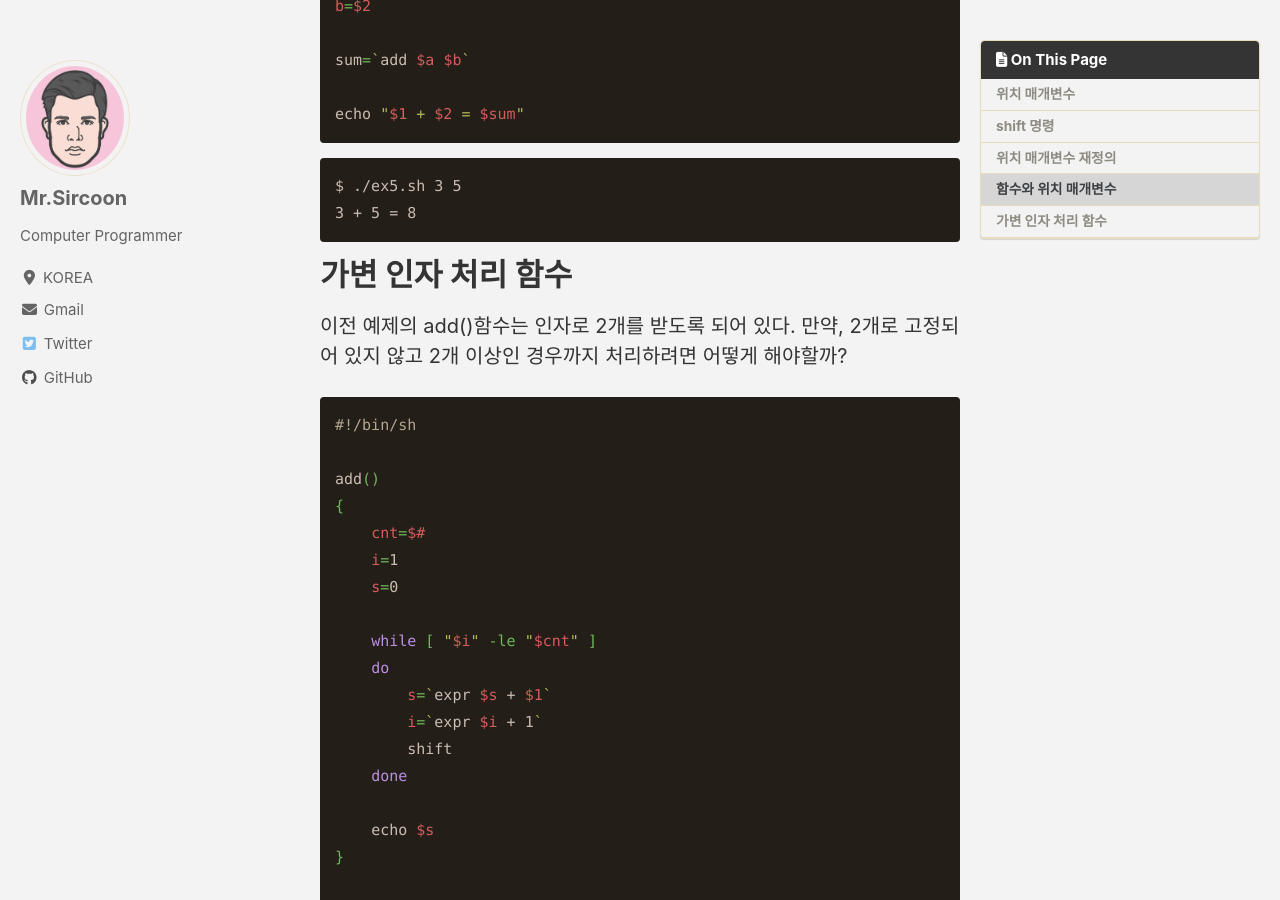
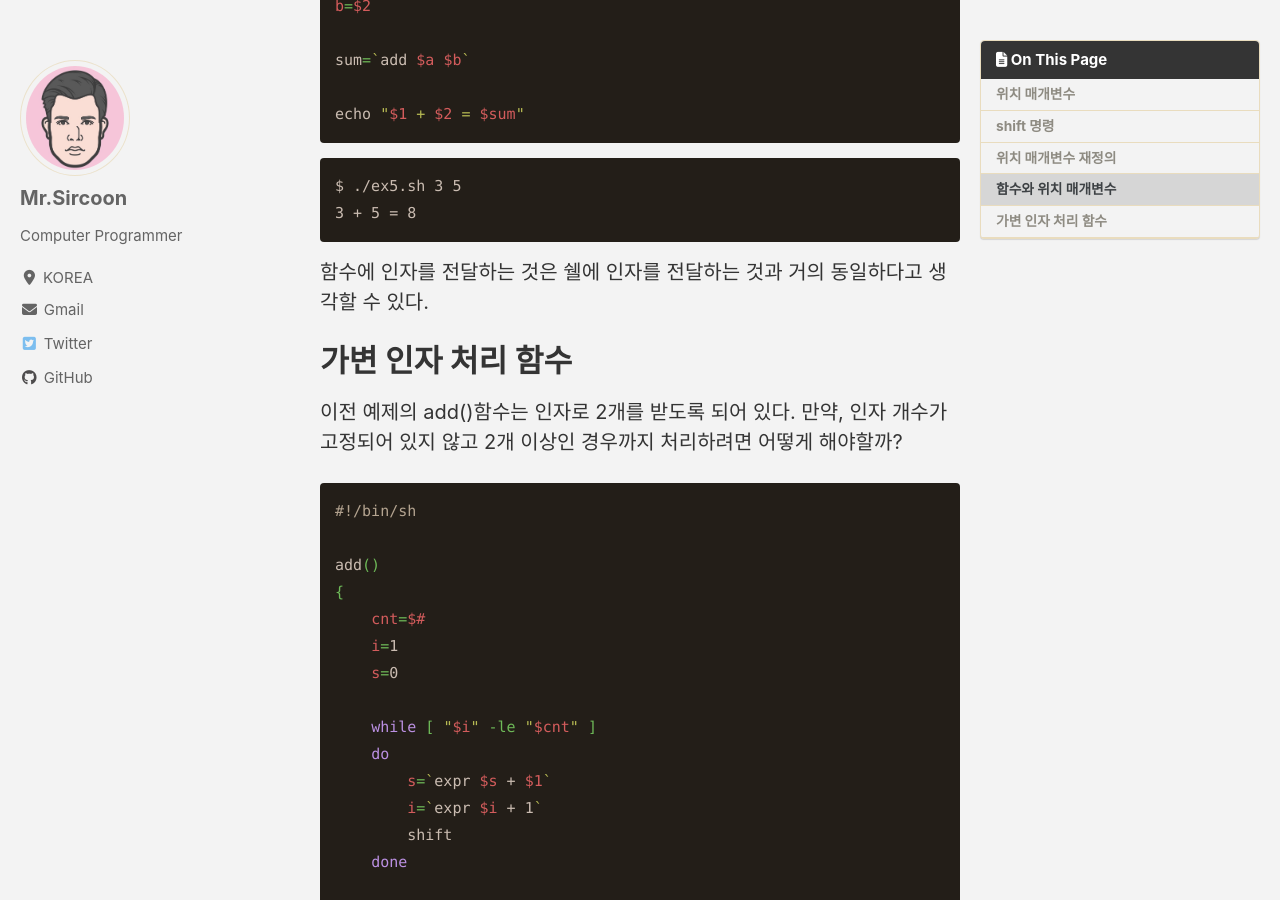
Before and after one commit to mrsoulware/mrsoulware.github.io, a Jekyll site: the page built from _posts/2020/2020-04-25-bourne-sh-array.md, in a window 1280 px wide and 900 px high, scrolled down 4009 px. Built offline with Jekyll 4.4.1, drawn with Linux system fonts in a browser that asks for light colours; cached includes are drawn as plain includes; nearby versions of some CDN libraries.

Commit message:
update post

````diff
--- a/_posts/2020/2020-04-25-bourne-sh-array.md
+++ b/_posts/2020/2020-04-25-bourne-sh-array.md
@@ -163,10 +163,12 @@ $ ./ex5.sh 3 5
 3 + 5 = 8
 ```
 
+함수에 인자를 전달하는 것은 쉘에 인자를 전달하는 것과 거의 동일하다고 생각할 수 있다.
+
 # 가변 인자 처리 함수
 
 이전 예제의 add()함수는 인자로 2개를 받도록 되어 있다.
-만약, 2개로 고정되어 있지 않고 2개 이상인 경우까지 처리하려면 어떻게 해야할까?
+만약, 인자 개수가 고정되어 있지 않고 2개 이상인 경우까지 처리하려면 어떻게 해야할까?
 
 ```sh
 #!/bin/sh
````
